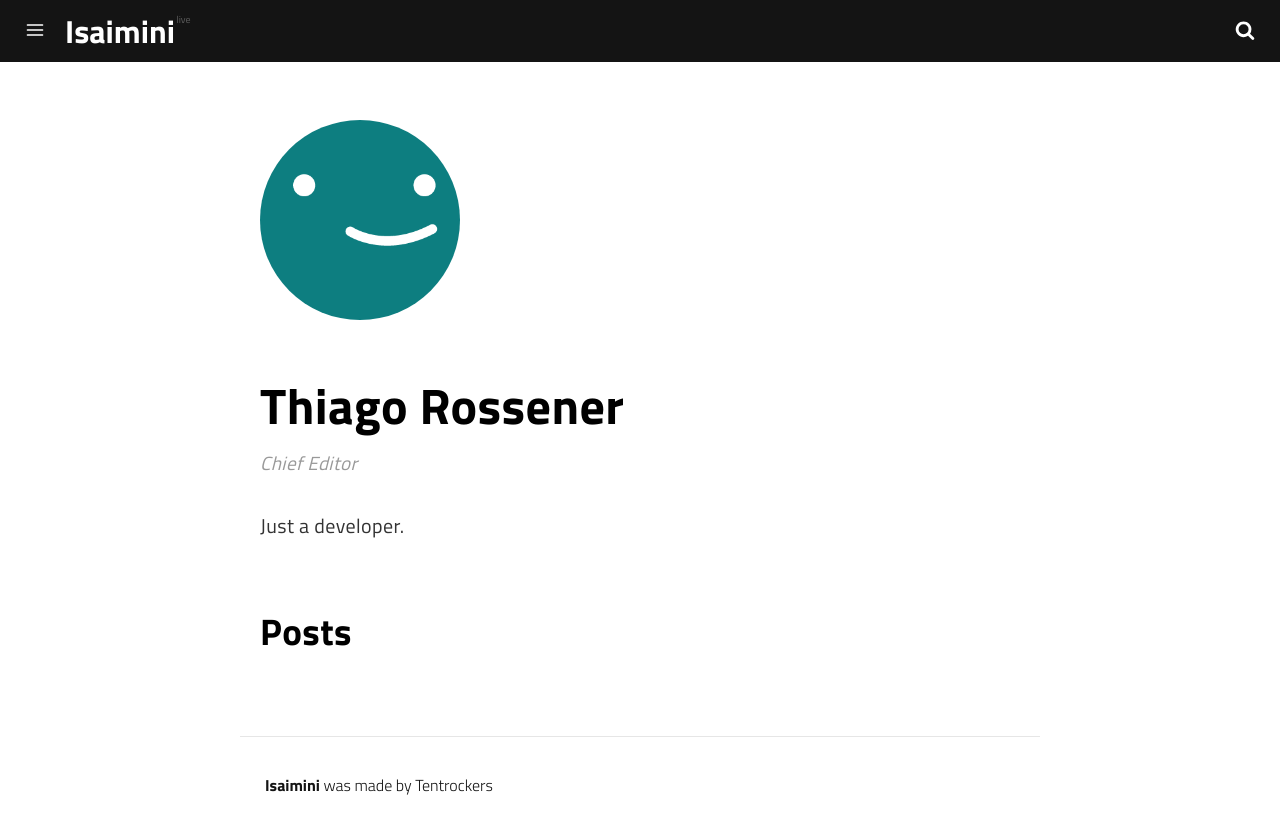
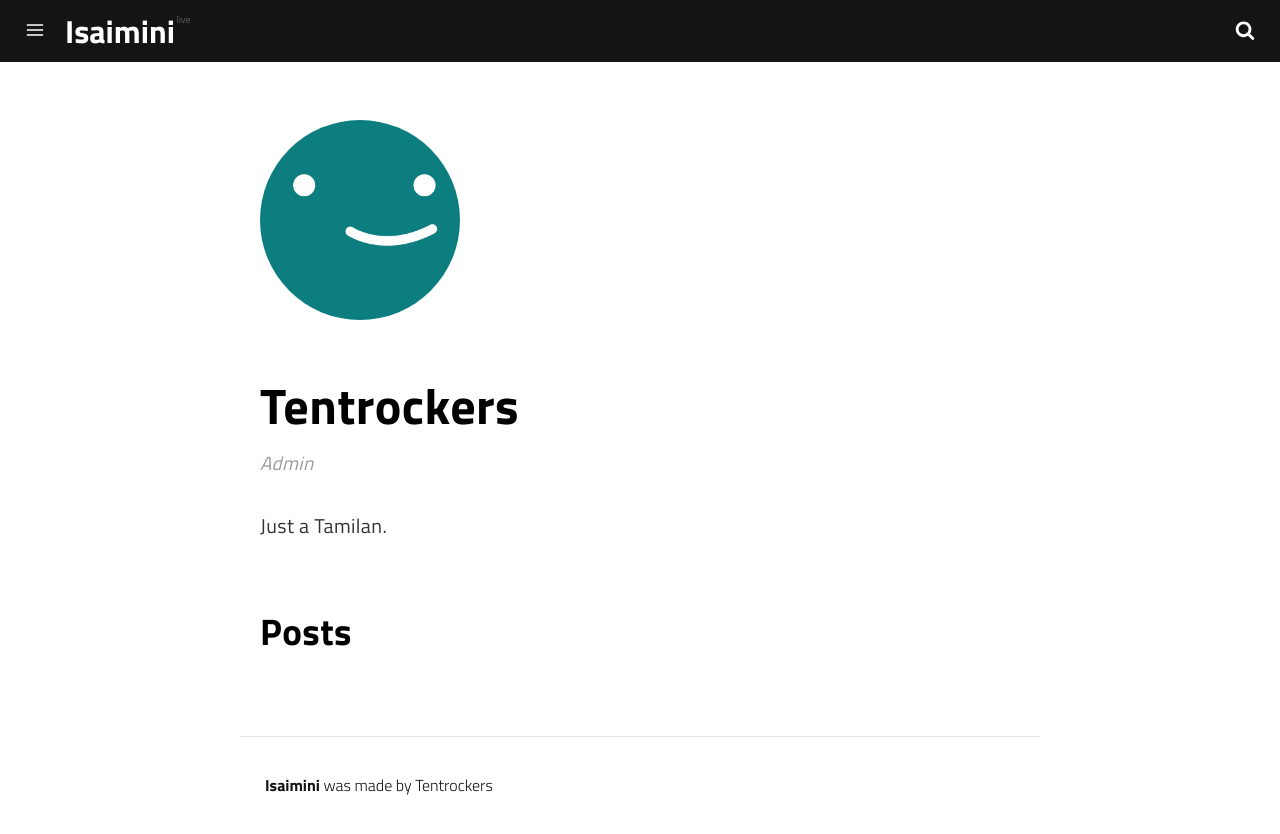
Before and after one commit to isaiminida/isaiminida.github.io, a Jekyll site: the page built from _authors/thiagorossener.md, in a window 1280 px wide. Shown: the top 834 px of the page. Built offline with Jekyll 4.4.1, drawn with Linux system fonts in a browser that asks for light colours; a script that is not in the unit is left out.

Commit message:
Update thiagorossener.md

```diff
--- a/_authors/thiagorossener.md
+++ b/_authors/thiagorossener.md
@@ -1,10 +1,10 @@
 ---
 layout: author
 photo: /assets/img/uploads/profile.png
-name: thiagorossener
-display_name: Thiago Rossener
-position: Chief Editor
-bio: Just a developer.
+name: Tentrockers
+display_name: Tentrockers
+position: Admin
+bio: Just a Tamilan.
 github_username: thiagorossener
 facebook_username: thiagorossener
 twitter_username: thiagorossener
```
